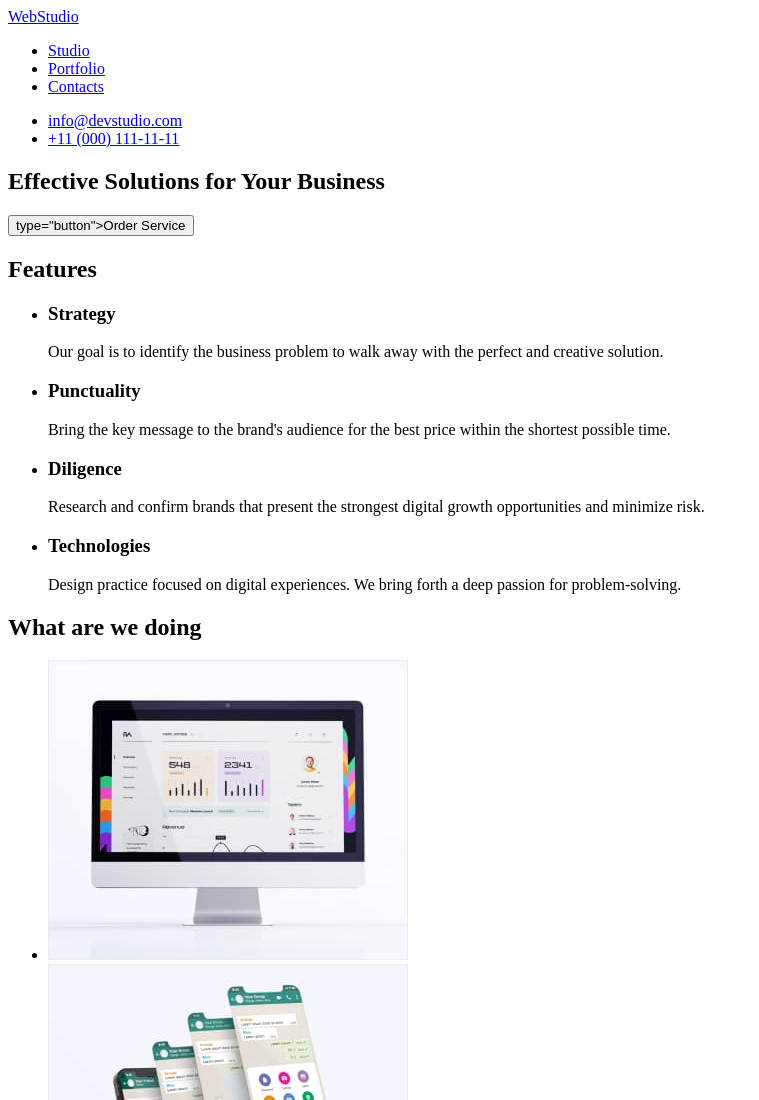
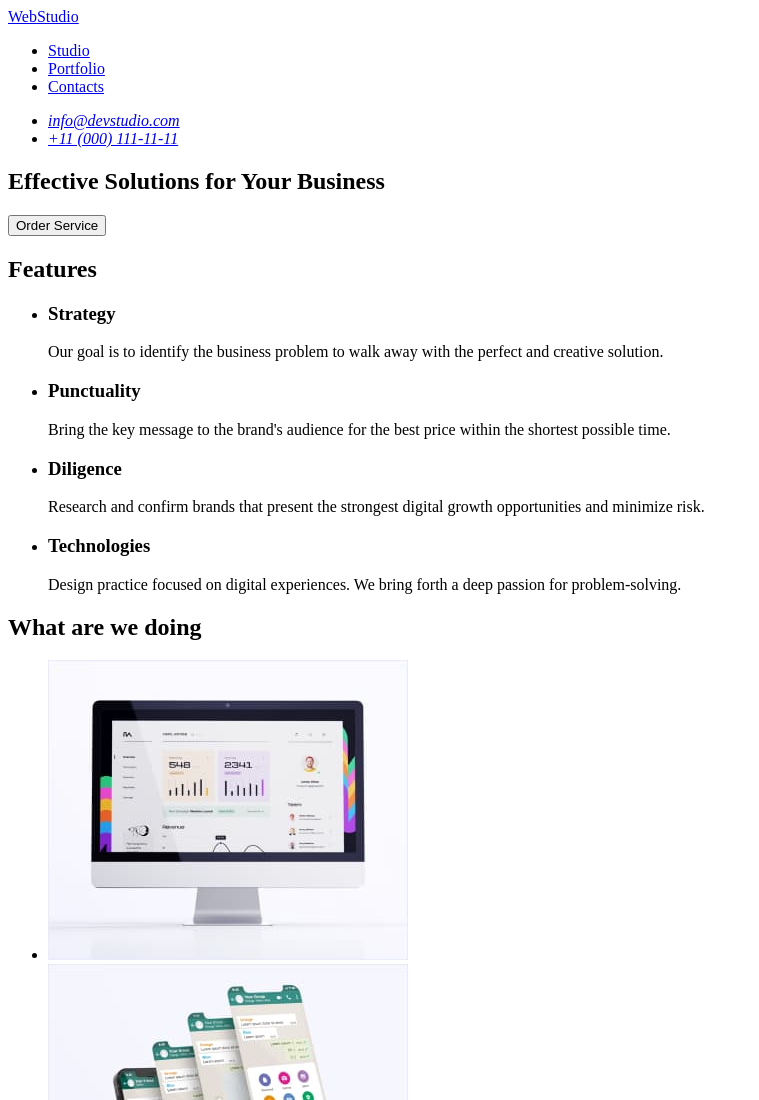
Before and after one commit to lukamatcha12/goit-markup-hw-01, a plain HTML site: page index.html in a window 1280 px wide. Shown: the top 1100 px of the page, without its empty margins (0-759 px from the left). Drawn offline with Linux system fonts and the light colour scheme.

Commit message:
Update index

```diff
--- a/index.html
+++ b/index.html
@@ -8,7 +8,7 @@
 <body>
     <header>
         <nav>
-            <a href="/index.html">WebStudio</a>
+            <a href="./index.html">WebStudio</a>
             <ul>
                 <li>
                     <a href="Studio">Studio</a>
@@ -21,6 +21,7 @@
                 </li>
             </ul>
         </nav>
+        <address>
         <ul>
             <li>
                 <a href="mailto:info@devstudio.com">info@devstudio.com</a>
@@ -29,11 +30,12 @@
                 <a href="tel:+110001111111">+11 (000) 111-11-11</a>
             </li>
         </ul>
+        </address>
     </header>
     <main>
         <section>
             <h1>Effective Solutions for Your Business</h1>
-            <button>type="button">Order Service</button>
+            <button type="button">Order Service</button>
         </section>
         <section>
             <h2>Features</h2>
```
